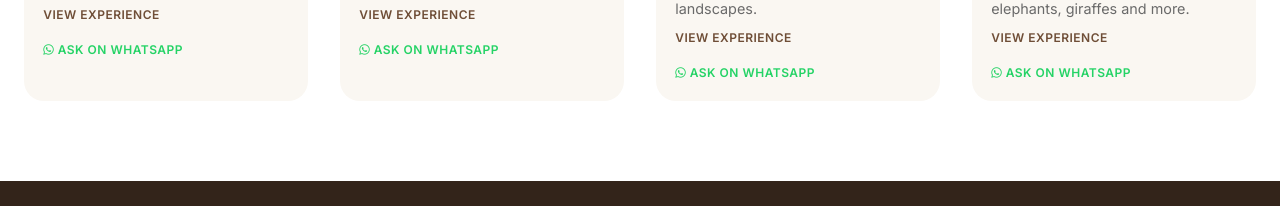
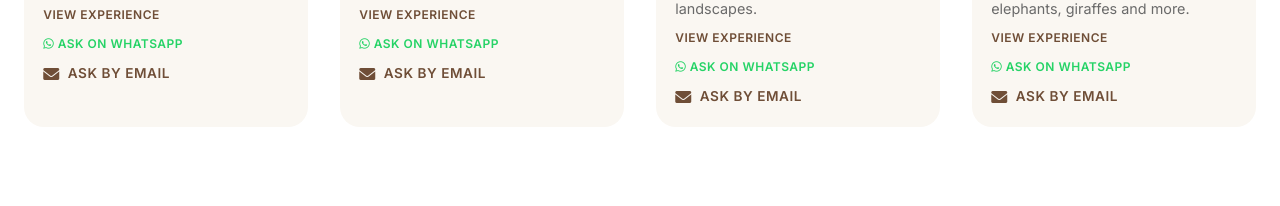
Before and after one commit to Elishakazumba/supremetanzaniaweb, a plain HTML site: page index.html in a window 1280 px wide. Shown: the part 2591-2797 px from the top of the page. Drawn offline with nearby package versions, Linux system fonts and the light colour scheme.

Commit message:
Add email buttons beside WhatsApp buttons

```diff
--- a/index.html
+++ b/index.html
@@ -80,6 +80,18 @@
     .partner-card img { max-width: 100%; max-height: 100%; object-fit: contain; }
     @media (max-width: 760px) { .partners-grid { grid-template-columns: repeat(2, 1fr); gap: 14px; } .partner-card { height: 100px; } }
   .hero-content h1 { font-weight: 600; letter-spacing: 0.01em; }
+
+    /* Email buttons (sit beside WhatsApp buttons) */
+    .card-actions { display: flex; flex-wrap: wrap; gap: 10px; align-items: center; }
+    .link-email, .btn-outline-email { display: inline-flex; align-items: center; gap: 8px; font-weight: 600; text-decoration: none; cursor: pointer; transition: all .2s ease; }
+    .link-email { color: #6f4e37; font-size: 0.85rem; letter-spacing: 0.04em; }
+    .link-email i { font-size: 1rem; }
+    .link-email:hover { color: #33241a; text-decoration: underline; }
+    .btn-outline-email { padding: 0.65rem 1.1rem; border-radius: 999px; border: 2px solid #6f4e37; color: #6f4e37; background: transparent; font-size: 0.8rem; letter-spacing: 0.04em; }
+    .btn-outline-email:hover { background: #6f4e37; color: #fff; transform: translateY(-1px); box-shadow: 0 6px 16px rgba(111,78,55,0.25); }
+    .email-float { position: fixed; right: 20px; bottom: 90px; z-index: 999; display: flex; align-items: center; gap: 8px; padding: 0.75rem 1.1rem; border-radius: 999px; background: #6f4e37; color: #fff; text-decoration: none; font-weight: 600; font-size: 0.8rem; letter-spacing: 0.04em; box-shadow: 0 6px 20px rgba(0,0,0,0.25); transition: all .2s ease; }
+    .email-float:hover { background: #33241a; transform: translateY(-2px); }
+    @media (max-width: 640px) { .email-float span { display: none; } .email-float { padding: 0.9rem; } }
   </style>
 </head>
 <body>
@@ -90,6 +102,11 @@
   <!-- FLOATING WHATSAPP -->
   <a href="https://wa.me/255784749895?text=Hello%20Supreme%20Tanzania%20Safaris%2C%20I'm%20interested%20in%20planning%20a%20safari%20in%20Tanzania." target="_blank" class="whatsapp-float" aria-label="Chat on WhatsApp">
     <i class="fab fa-whatsapp"></i><span>CHAT WITH SUPREME</span>
+  </a>
+
+  <!-- FLOATING EMAIL -->
+  <a href="mailto:info@supremetanzaniasafaris.com?subject=Safari%20Enquiry" class="email-float" aria-label="Send us an email">
+    <i class="fas fa-envelope"></i><span>EMAIL US</span>
   </a>
 
   <main>
@@ -152,6 +169,7 @@
               <div class="card-actions">
                 <a href="8-day-spectacular-migration-serengeti.html" class="link-ghost">VIEW EXPERIENCE</a>
                 <a href="https://wa.me/255784749895" target="_blank" class="link-wa"><i class="fab fa-whatsapp"></i> ASK ON WHATSAPP</a>
+                <a href="mailto:info@supremetanzaniasafaris.com?subject=Safari%20Enquiry" class="link-email"><i class="fas fa-envelope"></i> ASK BY EMAIL</a>
               </div>
             </div>
           </div>
@@ -166,6 +184,7 @@
               <div class="card-actions">
                 <a href="4-days-3-nights-serengeti-ngorongoro-crater.html" class="link-ghost">VIEW EXPERIENCE</a>
                 <a href="https://wa.me/255784749895" target="_blank" class="link-wa"><i class="fab fa-whatsapp"></i> ASK ON WHATSAPP</a>
+                <a href="mailto:info@supremetanzaniasafaris.com?subject=Safari%20Enquiry" class="link-email"><i class="fas fa-envelope"></i> ASK BY EMAIL</a>
               </div>
             </div>
           </div>
@@ -180,6 +199,7 @@
               <div class="card-actions">
                 <a href="8-days-7-nights-tarangire-serengeti-ngorongoro-manyara-arusha.html" class="link-ghost">VIEW EXPERIENCE</a>
                 <a href="https://wa.me/255784749895" target="_blank" class="link-wa"><i class="fab fa-whatsapp"></i> ASK ON WHATSAPP</a>
+                <a href="mailto:info@supremetanzaniasafaris.com?subject=Safari%20Enquiry" class="link-email"><i class="fas fa-envelope"></i> ASK BY EMAIL</a>
               </div>
             </div>
           </div>
@@ -194,6 +214,7 @@
               <div class="card-actions">
                 <a href="3-days-mikumi-national-park.html" class="link-ghost">VIEW EXPERIENCE</a>
                 <a href="https://wa.me/255784749895" target="_blank" class="link-wa"><i class="fab fa-whatsapp"></i> ASK ON WHATSAPP</a>
+                <a href="mailto:info@supremetanzaniasafaris.com?subject=Safari%20Enquiry" class="link-email"><i class="fas fa-envelope"></i> ASK BY EMAIL</a>
               </div>
             </div>
           </div>
@@ -217,6 +238,7 @@
           <div class="featured-buttons">
             <a href="#contact" class="btn-primary"><i class="fas fa-file-invoice"></i> REQUEST A QUOTE</a>
             <a href="https://wa.me/255784749895" target="_blank" class="btn-secondary"><i class="fab fa-whatsapp"></i> CHAT ON WHATSAPP</a>
+            <a href="mailto:info@supremetanzaniasafaris.com?subject=Safari%20Enquiry" class="btn-secondary"><i class="fas fa-envelope"></i> EMAIL US</a>
           </div>
         </div>
       </div>
@@ -254,6 +276,7 @@
               <div class="card-actions">
                 <a href="mikumi-day-trip.html" class="btn-primary-dark">VIEW EXPERIENCE</a>
                 <a href="https://wa.me/255784749895" target="_blank" class="btn-outline-wa"><i class="fab fa-whatsapp"></i> ASK ON WHATSAPP</a>
+                <a href="mailto:info@supremetanzaniasafaris.com?subject=Tour%20Enquiry" class="btn-outline-email"><i class="fas fa-envelope"></i> ASK BY EMAIL</a>
               </div>
             </div>
           </div>
@@ -267,6 +290,7 @@
               <div class="card-actions">
                 <a href="pangani-town.html" class="btn-primary-dark">VIEW EXPERIENCE</a>
                 <a href="https://wa.me/255784749895" target="_blank" class="btn-outline-wa"><i class="fab fa-whatsapp"></i> ASK ON WHATSAPP</a>
+                <a href="mailto:info@supremetanzaniasafaris.com?subject=Tour%20Enquiry" class="btn-outline-email"><i class="fas fa-envelope"></i> ASK BY EMAIL</a>
               </div>
             </div>
           </div>
@@ -280,6 +304,7 @@
               <div class="card-actions">
                 <a href="zanzibar.html" class="btn-primary-dark">VIEW EXPERIENCE</a>
                 <a href="https://wa.me/255784749895" target="_blank" class="btn-outline-wa"><i class="fab fa-whatsapp"></i> ASK ON WHATSAPP</a>
+                <a href="mailto:info@supremetanzaniasafaris.com?subject=Tour%20Enquiry" class="btn-outline-email"><i class="fas fa-envelope"></i> ASK BY EMAIL</a>
               </div>
             </div>
           </div>
@@ -293,6 +318,7 @@
               <div class="card-actions">
                 <a href="kilimanjaro.html" class="btn-primary-dark">VIEW EXPERIENCE</a>
                 <a href="https://wa.me/255784749895" target="_blank" class="btn-outline-wa"><i class="fab fa-whatsapp"></i> ASK ON WHATSAPP</a>
+                <a href="mailto:info@supremetanzaniasafaris.com?subject=Tour%20Enquiry" class="btn-outline-email"><i class="fas fa-envelope"></i> ASK BY EMAIL</a>
               </div>
             </div>
           </div>
@@ -306,6 +332,7 @@
               <div class="card-actions">
                 <a href="mafia-island.html" class="btn-primary-dark">VIEW EXPERIENCE</a>
                 <a href="https://wa.me/255784749895" target="_blank" class="btn-outline-wa"><i class="fab fa-whatsapp"></i> ASK ON WHATSAPP</a>
+                <a href="mailto:info@supremetanzaniasafaris.com?subject=Tour%20Enquiry" class="btn-outline-email"><i class="fas fa-envelope"></i> ASK BY EMAIL</a>
               </div>
             </div>
           </div>
@@ -319,6 +346,7 @@
               <div class="card-actions">
                 <a href="mount-meru.html" class="btn-primary-dark">VIEW EXPERIENCE</a>
                 <a href="https://wa.me/255784749895" target="_blank" class="btn-outline-wa"><i class="fab fa-whatsapp"></i> ASK ON WHATSAPP</a>
+                <a href="mailto:info@supremetanzaniasafaris.com?subject=Tour%20Enquiry" class="btn-outline-email"><i class="fas fa-envelope"></i> ASK BY EMAIL</a>
               </div>
             </div>
           </div>
@@ -473,6 +501,7 @@
             <div class="form-buttons">
               <button type="submit" class="btn-primary"><i class="fas fa-paper-plane"></i> REQUEST A QUOTE</button>
               <a href="https://wa.me/255784749895" target="_blank" class="btn-secondary"><i class="fab fa-whatsapp"></i> CHAT ON WHATSAPP</a>
+              <a href="mailto:info@supremetanzaniasafaris.com?subject=Safari%20Enquiry" class="btn-secondary"><i class="fas fa-envelope"></i> EMAIL US</a>
             </div>
           </form>
           <div class="contact-info">
@@ -507,6 +536,7 @@
         <div class="cta-buttons">
           <a href="booking.html" class="btn-primary"><i class="fas fa-compass"></i> PLAN MY TRIP</a>
           <a href="https://wa.me/255784749895" target="_blank" class="btn-secondary"><i class="fab fa-whatsapp"></i> CHAT ON WHATSAPP</a>
+          <a href="mailto:info@supremetanzaniasafaris.com?subject=Safari%20Enquiry" class="btn-secondary"><i class="fas fa-envelope"></i> EMAIL US</a>
         </div>
       </div>
     </section>
```
